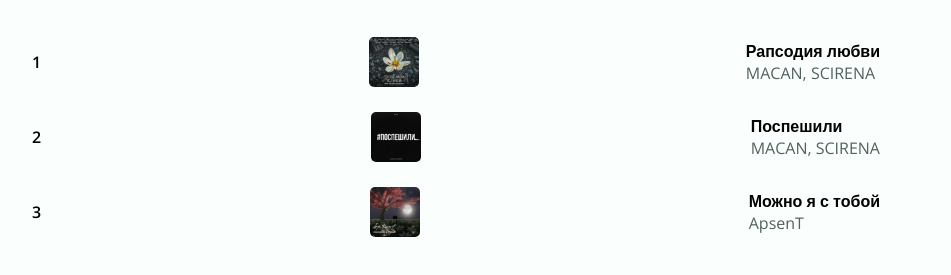
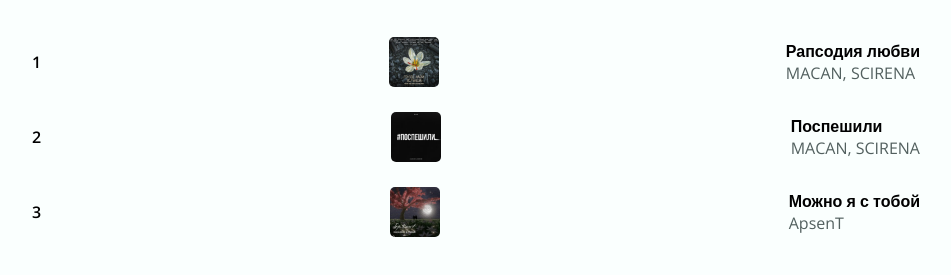
Before and after one commit to VIZ120/site, a plain HTML site: page index.html in a window 1280 px wide. Shown: the part 75-350 px from the top of the page, without its empty margins (124-1075 px from the left). Drawn offline with nearby package versions, Linux system fonts and the light colour scheme.

Commit message:
styles.css

```diff
--- a/assets/css/styles.css
+++ b/assets/css/styles.css
@@ -152,7 +152,7 @@ img {
   border-radius: 5px;
 }
 .name{
-  margin-right: 120px;
+  margin-right: 80px;
 }
 .music h4{
   color: black;
```
